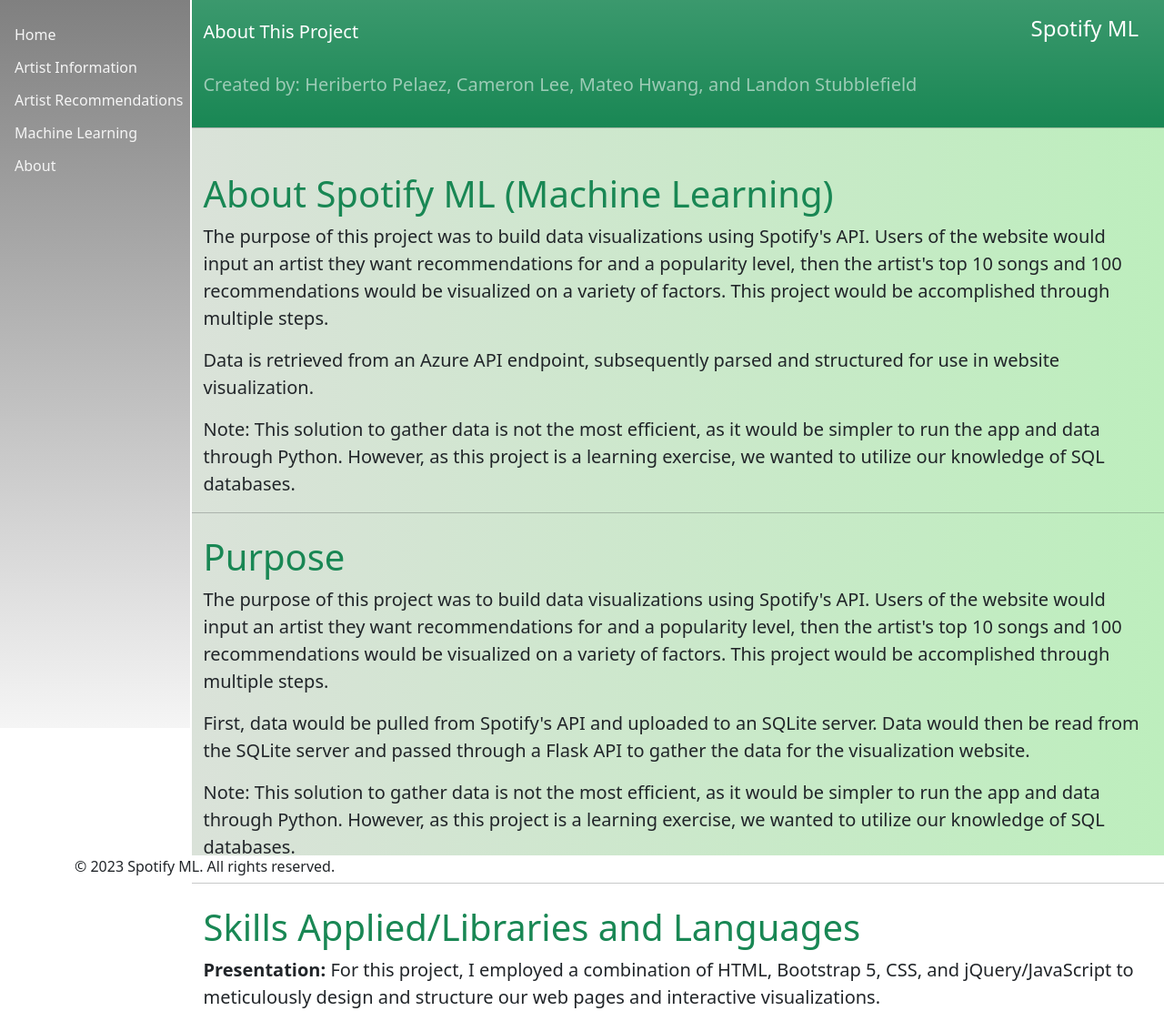
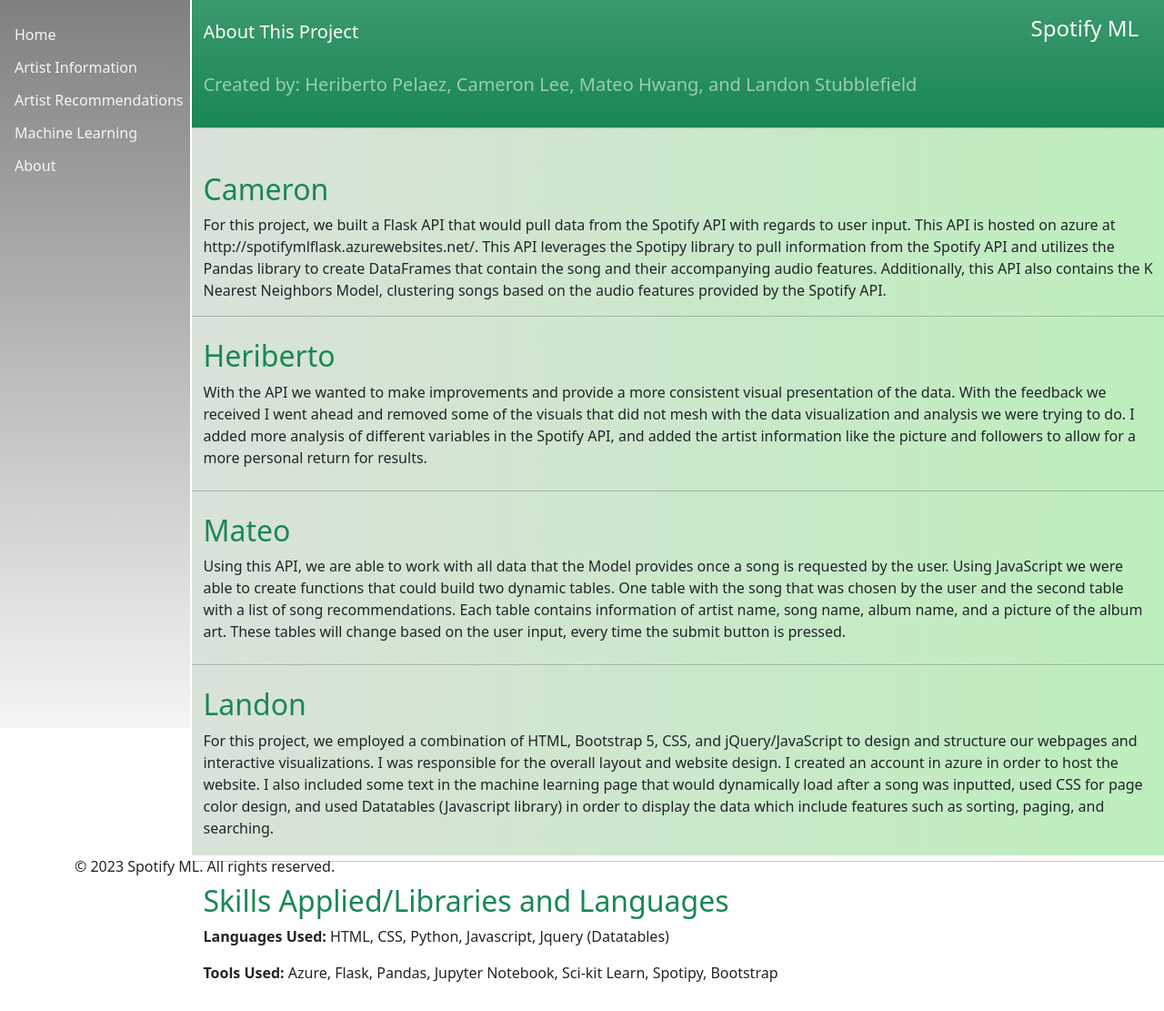
Before and after one commit to cmlee2/spotify-machine-learning-recommendation, a plain HTML site: page layout/About.html in a window 1280 px wide. Shown: the whole page at 91% size. After the commit the page ends 1081 px from the top, so only its background shows below. Drawn offline with nearby package versions, Linux system fonts and the light colour scheme.

Commit message:
about page update

```diff
--- a/layout/About.html
+++ b/layout/About.html
@@ -37,69 +37,42 @@
                 </nav>
             </header>
             <!-- Add a section line under the header -->
-            <div class="fs-5"
+            <div class="fs-6"
                 style="background-image: linear-gradient(to left, rgb(189, 238, 189), rgb(218, 226, 217)); height: 100vh;">
                 <hr class="m-0">
                 <div class="container mt-5">
-                    <h1 class="text-success">About Spotify ML (Machine Learning)</h1>
-                    <p>The purpose of this project was to build data visualizations using Spotify's API. Users of the
-                        website
-                        would
-                        input an artist they want recommendations for and a popularity level, then the artist's top 10
-                        songs and
-                        100
-                        recommendations would be visualized on a variety of factors. This project would be accomplished
-                        through
-                        multiple steps.</p>
-
-                    <p>Data is retrieved from an Azure API endpoint, subsequently parsed and structured for use in
-                        website
-                        visualization.</p>
-
-                    <p>Note: This solution to gather data is not the most efficient, as it would be simpler to run the
-                        app and
-                        data
-                        through Python. However, as this project is a learning exercise, we wanted to utilize our
-                        knowledge of
-                        SQL
-                        databases.</p>
+                    <h2 class="text-success">Cameron</h2>
+                    <p>For this project, we built a Flask API that would pull data from the Spotify API with regards to user input. This API is hosted on azure at http://spotifymlflask.azurewebsites.net/. This API leverages the Spotipy library to pull information from the Spotify API and utilizes the Pandas library to create DataFrames that contain the song and their accompanying audio features. Additionally, this API also contains the K Nearest Neighbors Model, clustering songs based on the audio features provided by the Spotify API.
+                    </p>
                 </div>
 
                 <hr class="m-0">
                 <div class="container my-4">
-                    <h1 class="text-success">Purpose</h1>
-                    <p>The purpose of this project was to build data visualizations using Spotify's API. Users of the
-                        website
-                        would
-                        input an artist they want recommendations for and a popularity level, then the artist's top 10
-                        songs and
-                        100
-                        recommendations would be visualized on a variety of factors. This project would be accomplished
-                        through
-                        multiple steps.</p>
-
-                    <p>First, data would be pulled from Spotify's API and uploaded to an SQLite server. Data would then
-                        be read
-                        from
-                        the SQLite server and passed through a Flask API to gather the data for the visualization
-                        website.</p>
-
-                    <p>Note: This solution to gather data is not the most efficient, as it would be simpler to run the
-                        app and
-                        data
-                        through Python. However, as this project is a learning exercise, we wanted to utilize our
-                        knowledge of
-                        SQL
-                        databases.</p>
+                    <h2 class="text-success">Heriberto</h2>
+                    <p>With the API we wanted to make improvements and provide a more consistent visual presentation of the data. With the feedback we received I went ahead and removed some of the visuals that did not mesh with the data visualization and analysis we were trying to do.
+                        I added more analysis of different variables in the Spotify API, and added the artist information like the picture and followers to allow for a more personal return for results.
+                        </p>
                 </div>
 
                 <hr class="m-0">
                 <div class="container my-4">
-                    <h1 class="text-success">Skills Applied/Libraries and Languages</h1>
-                    <p><span class="fw-bolder">Presentation:</span> For this project, I employed a combination of HTML,
-                        Bootstrap 5, CSS, and jQuery/JavaScript
-                        to
-                        meticulously design and structure our web pages and interactive visualizations.</p>
+                    <h2 class="text-success">Mateo</h2>
+                    <p>Using this API, we are able to work with all data that the Model provides once a song is requested by the user. Using JavaScript we were able to create functions that could build two dynamic tables. One table with the song that was chosen by the user and the second table with a list of song recommendations. Each table contains information of artist name, song name, album name, and a picture of the album art. These tables will change based on the user input, every time the submit button is pressed.</p>
+                </div>
+
+                <hr class="m-0">
+                <div class="container my-4">
+                    <h2 class="text-success">Landon</h2>
+                    <p>For this project, we employed a combination of HTML, Bootstrap 5, CSS, and jQuery/JavaScript to design and structure our webpages and interactive visualizations.  I was responsible for the overall layout and website design.  I created an account in azure in order to host the website.  I also included some text in the machine learning page that would dynamically load after a song was inputted, used CSS for page color design, and used Datatables (Javascript library) in order to display the data which include features such as sorting, paging, and searching.
+                    </p>
+                </div>
+
+                <hr class="m-0">
+                <div class="container my-4">
+                    <h2 class="text-success">Skills Applied/Libraries and Languages</h2>
+                    <p><span class="fw-bolder">Languages Used:</span> HTML, CSS, Python, Javascript, Jquery (Datatables)</p>
+                </p><span class="fw-bolder">Tools Used:</span> Azure, Flask, Pandas, Jupyter Notebook, Sci-kit Learn, Spotipy, Bootstrap
+                        </p>
                 </div>
             </div>
         </div>
```
